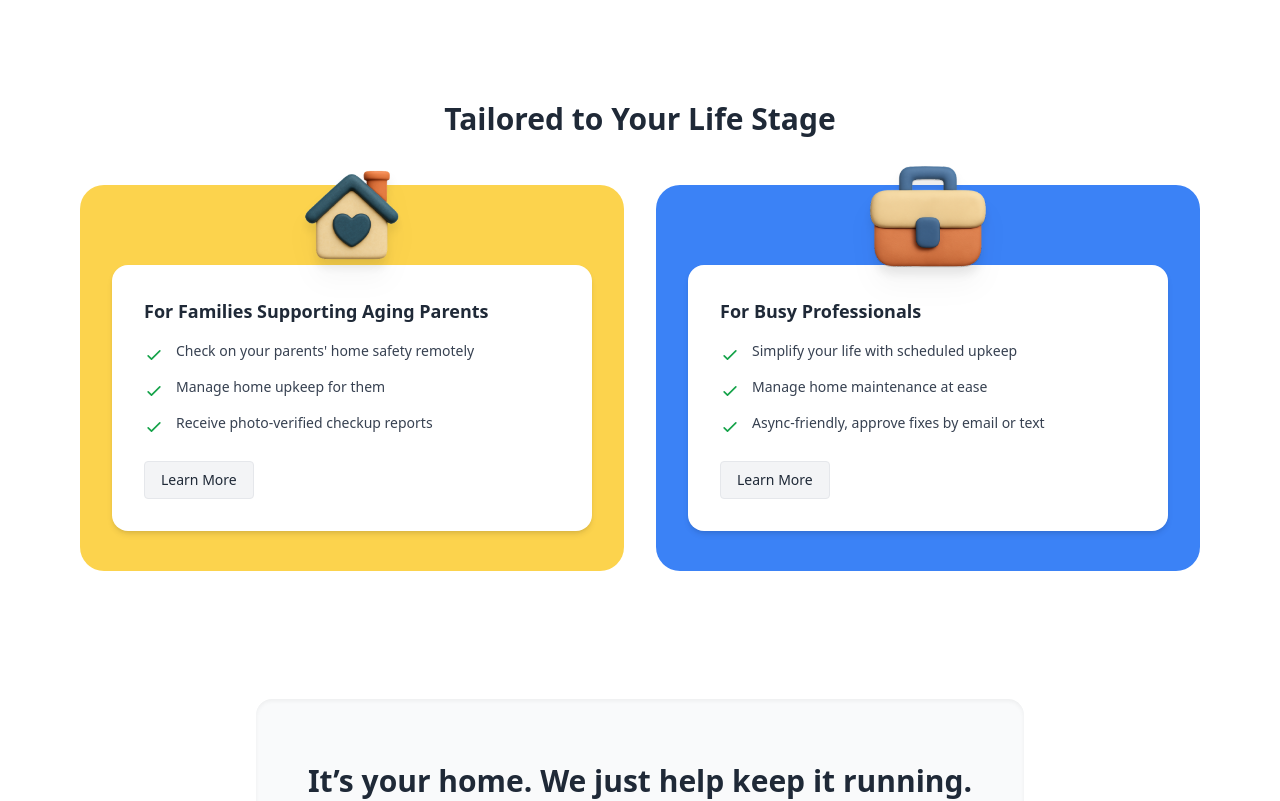
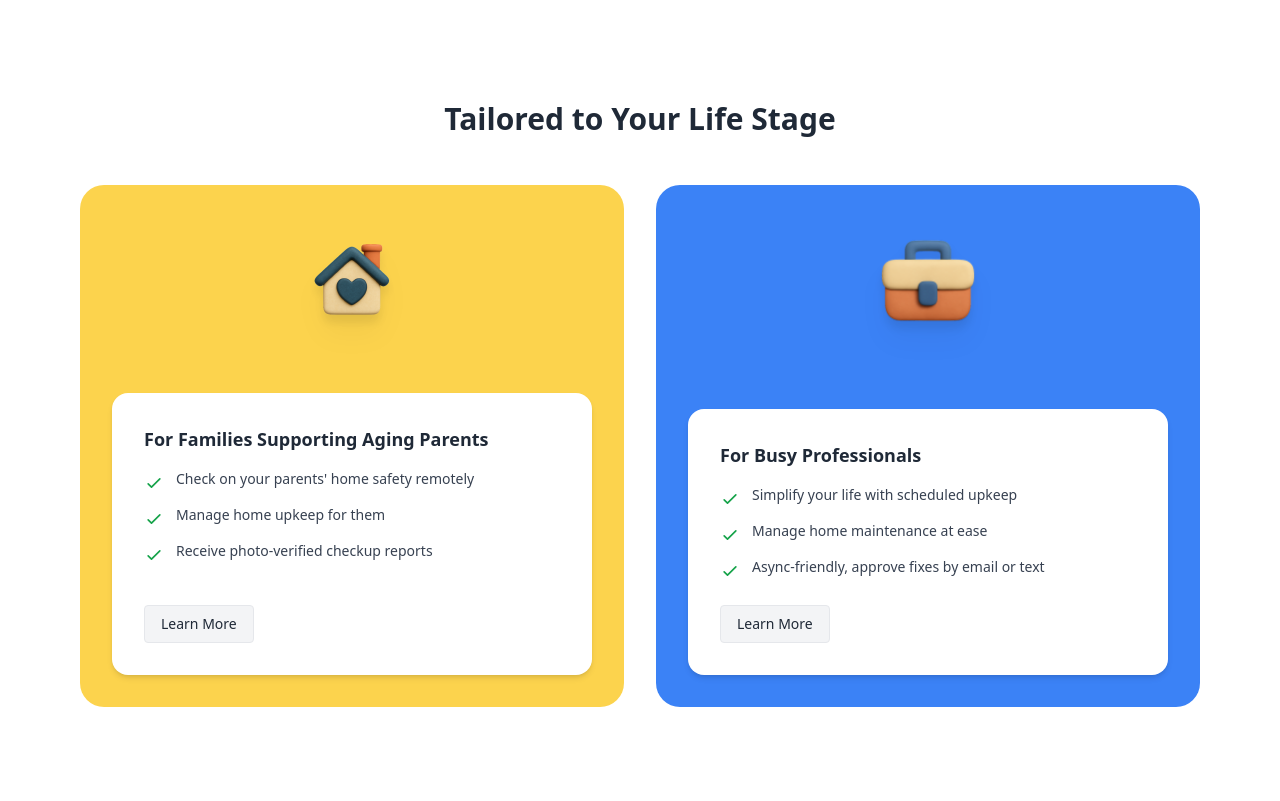
Before and after one commit to nickalodian-upkept/upkept-homepage, a Next.js app: page / in a window 1280 px wide. Shown: the part 1720-2521 px from the top of the page. Built offline with nearby package versions, Linux system fonts and the light colour scheme.

Commit message:
Update life stage section with new layout, colors, and icons

```diff
--- a/pages/index.js
+++ b/pages/index.js
@@ -247,13 +247,13 @@ export default function Home() {
   <div className="grid grid-cols-1 md:grid-cols-2 gap-8 text-left">
 
     {/* For Families */}
-    <div className="bg-[#FCD34D] rounded-3xl pt-20 pb-10 px-6 sm:px-8 flex flex-col items-center relative">
+    <div className="bg-[#FCD34D] rounded-3xl p-6 sm:p-8 flex flex-col justify-between items-center">
       <img
         src="/life-stage-families.png"
         alt="Family Icon"
-        className="absolute -top-12 w-32 sm:w-40 drop-shadow-xl transition-transform hover:scale-105"
+        className="w-28 sm:w-32 mb-10 sm:mb-12 drop-shadow-xl"
       />
-      <div className="bg-white rounded-2xl shadow-md p-6 sm:p-8 w-full flex flex-col justify-between">
+      <div className="bg-white rounded-2xl shadow-md p-6 sm:p-8 w-full flex flex-col justify-between flex-grow">
         <div>
           <h4 className="text-lg font-semibold mb-4">For Families Supporting Aging Parents</h4>
           <ul className="space-y-3 text-gray-700 text-sm">
@@ -278,13 +278,13 @@ export default function Home() {
     </div>
 
     {/* For Professionals */}
-    <div className="bg-[#3B82F6] rounded-3xl pt-20 pb-10 px-6 sm:px-8 flex flex-col items-center relative">
+    <div className="bg-[#3B82F6] rounded-3xl p-6 sm:p-8 flex flex-col justify-between items-center">
       <img
         src="/life-stage-professionals.png"
         alt="Professional Icon"
-        className="absolute -top-12 w-32 sm:w-40 drop-shadow-xl transition-transform hover:scale-105"
+        className="w-28 sm:w-32 mb-12 sm:mb-16 drop-shadow-xl"
       />
-      <div className="bg-white rounded-2xl shadow-md p-6 sm:p-8 w-full flex flex-col justify-between">
+      <div className="bg-white rounded-2xl shadow-md p-6 sm:p-8 w-full flex flex-col justify-between flex-grow">
         <div>
           <h4 className="text-lg font-semibold mb-4">For Busy Professionals</h4>
           <ul className="space-y-3 text-gray-700 text-sm">
```
